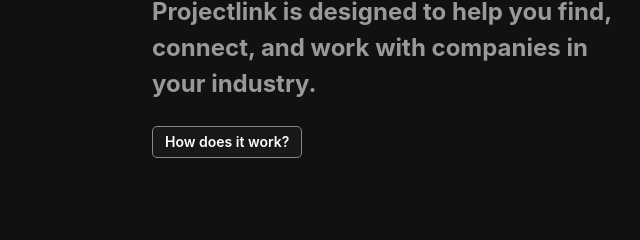
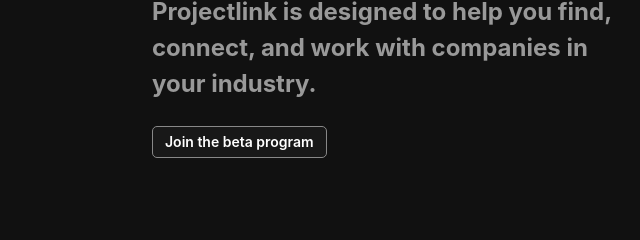
Before and after one commit to projectlink-io/website, a Gatsby site: page / in a window 1280 px wide. Shown: the part 1340-1580 px from the top of the page, 504-1144 px from the left. Built offline with nearby package versions, Linux system fonts and the light colour scheme; Gatsby itself is replaced by a stand-in of ours.

Commit message:
change one of the CTAs

```diff
--- a/src/pages/index.tsx
+++ b/src/pages/index.tsx
@@ -43,9 +43,9 @@ const IndexPage = () => {
             >
               Projectlink is designed to help you find, connect, and work with companies in your industry.
             </Text>
-            <Link to='/how-it-works'>
+            <Link to='/beta-program'>
               <Button variant='inverted'>
-                How does it work?
+                Join the beta program
             </Button>
             </Link>
           </Box>
```
